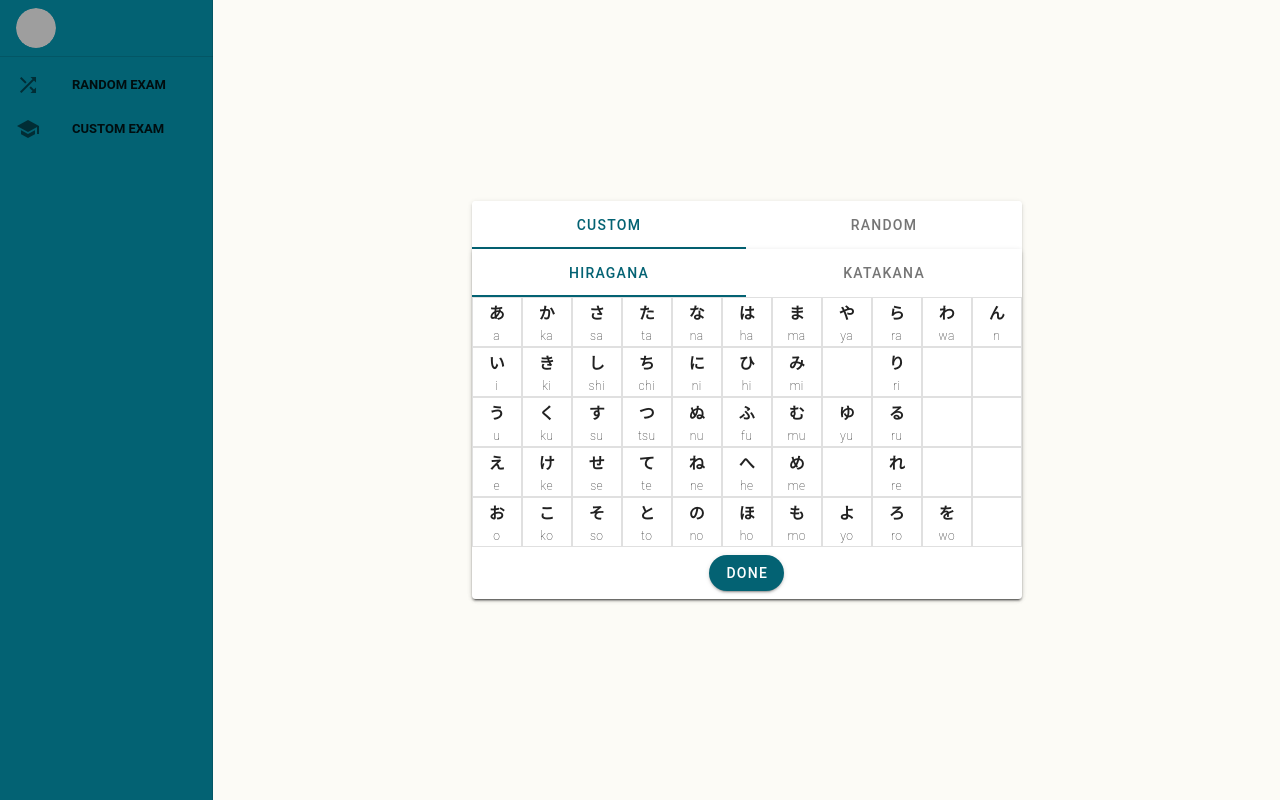
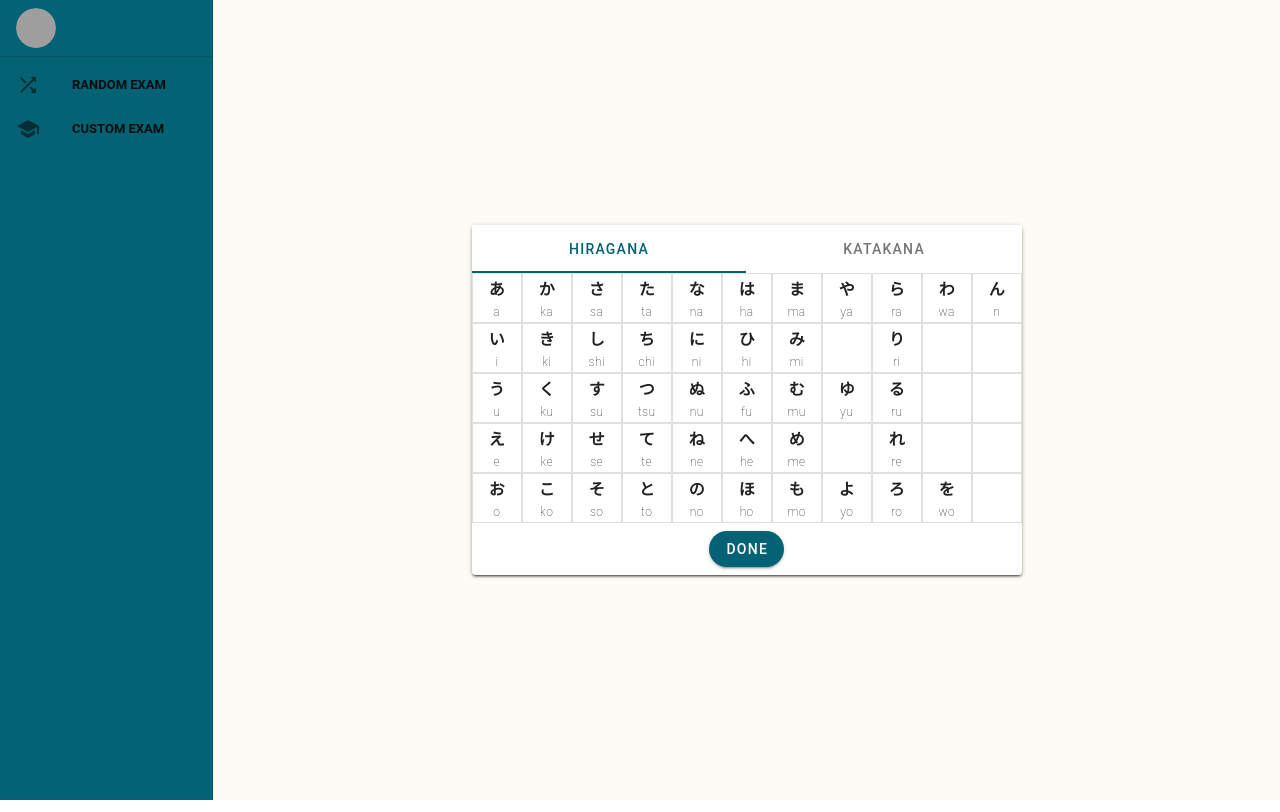
Before and after one commit to tomctr/KanaGames, a Vue app: page / in a window 1280 px wide. Built offline with nearby package versions, Linux system fonts and the light colour scheme; grey boxes are pictures that could not be loaded.

Commit message:
remove tabs

```diff
--- a/src/components/PreGame.vue
+++ b/src/components/PreGame.vue
@@ -1,9 +1,5 @@
 <template>
   <v-card width="550">
-    <v-tabs grow color="#036273">
-      <v-tab @click="showCustomGame">CUSTOM</v-tab>
-      <v-tab @click="showRandomGame">RANDOM</v-tab>
-    </v-tabs>
     <RandomGameConfig v-if="!isCustomGame" v-on:start-game="startGame" />
     <CustomGameConfig v-if="isCustomGame" />
   </v-card>
```
